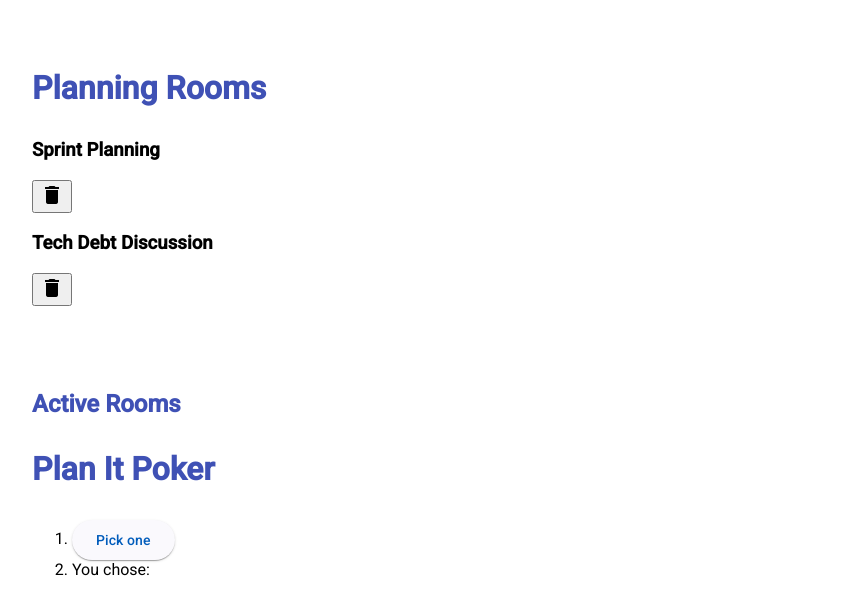
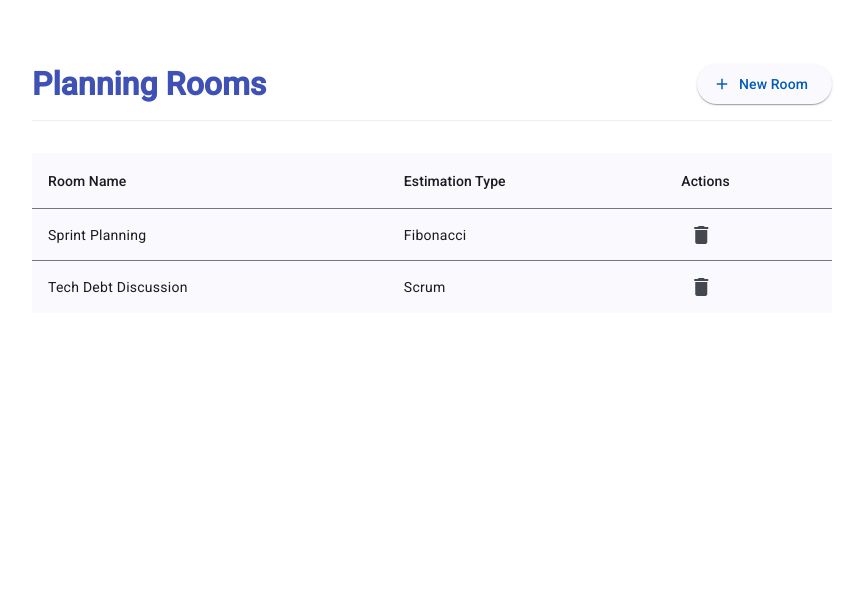
Before and after one commit to Iustin6x/PlanItPoker, an Angular app in the folder PlanItPokerAngular/: page / in a window 1280 px wide. Shown: the top 614 px of the page, without its empty margins (208-1072 px from the left). Built offline with nearby package versions, Linux system fonts and the light colour scheme.

Commit message:
room list

```diff
--- a/PlanItPokerAngular/src/app/app.config.ts
+++ b/PlanItPokerAngular/src/app/app.config.ts
@@ -3,7 +3,8 @@ import { provideRouter } from '@angular/router';
 
 import { routes } from './app.routes';
 import { provideClientHydration } from '@angular/platform-browser';
+import { MatNativeDateModule } from '@angular/material/core';
 
 export const appConfig: ApplicationConfig = {
-  providers: [provideZoneChangeDetection({ eventCoalescing: true }), provideRouter(routes), provideClientHydration()]
+  providers: [provideZoneChangeDetection({ eventCoalescing: true }), provideRouter(routes), provideClientHydration(), MatNativeDateModule]
 };
--- a/PlanItPokerAngular/src/app/modules/rooms/room-item/room-item.component.html
+++ /dev/null
@@ -1,8 +0,0 @@
-<div class="room-card">
-    <h3>{{ room.name }}</h3>
-    <div class="actions">
-      <button mat-icon-button (click)="onDelete()">
-        <mat-icon>delete</mat-icon>
-      </button>
-    </div>
-  </div>
--- a/PlanItPokerAngular/src/app/modules/rooms/room-item/room-item.component.ts
+++ /dev/null
@@ -1,20 +0,0 @@
-import { Component, Input, Output, EventEmitter } from '@angular/core';
-import { DatePipe } from '@angular/common';
-import { Room } from '../../../shared/models/room.model';
-import { MatIconModule } from '@angular/material/icon';
-
-@Component({
-  selector: 'app-room-item',
-  standalone: true,
-  imports: [MatIconModule, DatePipe],
-  templateUrl: './room-item.component.html',
-  styleUrl: './room-item.component.scss'
-})
-export class RoomItemComponent {
-  @Input({ required: true }) room!: Room;
-  @Output() delete = new EventEmitter<string>();
-
-  onDelete() {
-    this.delete.emit(this.room.id);
-  }
-}
--- a/PlanItPokerAngular/src/app/modules/rooms/rooms-list/rooms-list.component.html
+++ b/PlanItPokerAngular/src/app/modules/rooms/rooms-list/rooms-list.component.html
@@ -1,8 +1,35 @@
-<div class="room-list">
-    @for (room of rooms; track room.id) {
-      <app-room-item
-        [room]="room"
-        (delete)="handleDelete($event)"
-      />
-    }
-  </div>
+<table mat-table [dataSource]="rooms" class="mat-elevation-z8">
+    <!-- Nume Column -->
+    <ng-container matColumnDef="name">
+      <th mat-header-cell *matHeaderCellDef> Room Name </th>
+      <td mat-cell *matCellDef="let room"> {{ room.name }} </td>
+    </ng-container>
+
+    <!-- Card Type Column -->
+    <ng-container matColumnDef="cardType">
+      <th mat-header-cell *matHeaderCellDef> Estimation Type </th>
+      <td mat-cell *matCellDef="let room">
+        <span class="type-badge">{{ room.cardType | titlecase }}</span>
+      </td>
+    </ng-container>
+
+    <!-- Actions Column -->
+    <ng-container matColumnDef="actions">
+      <th mat-header-cell *matHeaderCellDef> Actions </th>
+      <td mat-cell *matCellDef="let room">
+        <button mat-icon-button (click)="onDelete(room.id)">
+          <mat-icon color="warn">delete</mat-icon>
+        </button>
+      </td>
+    </ng-container>
+
+    <tr mat-header-row *matHeaderRowDef="displayedColumns"></tr>
+    <tr mat-row *matRowDef="let row; columns: displayedColumns;"></tr>
+  </table>
+
+  @if (!rooms.length && !isLoading) {
+    <div class="no-data">
+      <mat-icon>meeting_room</mat-icon>
+      <p>No rooms found</p>
+    </div>
+  }
--- a/PlanItPokerAngular/src/app/modules/rooms/rooms-list/rooms-list.component.ts
+++ b/PlanItPokerAngular/src/app/modules/rooms/rooms-list/rooms-list.component.ts
@@ -1,22 +1,33 @@
 import { Component, Input, Output, EventEmitter } from '@angular/core';
 import { Room } from '../../../shared/models/room.model';
-import { NgFor } from '@angular/common';
-import { RoomItemComponent } from '../room-item/room-item.component';
+import { MatTableModule} from '@angular/material/table';
+import { MatIconModule } from '@angular/material/icon';
+import { MatButtonModule } from '@angular/material/button';
+import { CommonModule} from '@angular/common';
 
 
 @Component({
   selector: 'app-rooms-list',
   standalone: true,
-  imports: [NgFor, RoomItemComponent],
+  imports: [
+    MatTableModule,
+    MatTableModule,
+    MatIconModule,
+    MatButtonModule,
+    CommonModule,
+  ],
   templateUrl: './rooms-list.component.html',
   styleUrl: './rooms-list.component.scss'
 })
 export class RoomsListComponent {
-  @Input({ required: true }) rooms: Room[] = [];
+  @Input() rooms: Room[] = []
   @Output() delete = new EventEmitter<string>();
 
-  handleDelete(roomId: string) {
-    this.delete.emit(roomId); // Retransmitere ID către părinte
+  displayedColumns: string[] = ['name', 'cardType', 'actions'];
+  isLoading = false;
+
+  onDelete(roomId: string) {
+    this.delete.emit(roomId);
   }
 
 }
--- a/PlanItPokerAngular/src/app/modules/rooms/rooms-page/rooms-page.component.html
+++ b/PlanItPokerAngular/src/app/modules/rooms/rooms-page/rooms-page.component.html
@@ -1,50 +1,18 @@
-<div class="container">
-    <h1>Planning Rooms</h1>
+  <div class="container">
+    <div class="header">
+        <h1>Planning Rooms</h1>
+        <button mat-raised-button color="primary" (click)="openDialog()">
+          <mat-icon>add</mat-icon>
+          New Room
+        </button>
+      </div>
+
+    <app-rooms-list
+      [rooms]="rooms()"
+      (delete)="deleteRoom($event)"
+    />
 
     @if (isLoading()) {
       <mat-spinner diameter="50"></mat-spinner>
-    } @else {
-      <app-rooms-list
-        [rooms]="rooms()"
-        (delete)="deleteRoom($event)"
-      />
     }
   </div>
-
-<main class="container">
-    <section class="actions">
-      <h1>Active Rooms</h1>
-      <!-- <button (click)="handleCreateRoom()">New Room</button> -->
-    </section>
-
-    <!-- <nav class="filters">
-      <button *ngFor="let filter of filters"
-              [class.active]="activeFilter === filter.id"
-              (click)="setFilter(filter.id)">
-        {{ filter.label }}
-      </button>
-    </nav> -->
-
-    <!-- @if (isLoading()) {
-      <app-rooms-skeleton />
-    } @else if (error()) {
-      <app-error-message [message]="error()" />
-    } @else {
-      <app-rooms-list [rooms]="rooms()" />
-    }
-  </main> -->
-  <div class="home-container">
-      <h1>Plan It Poker</h1>
-      <ol>
-
-        <li>
-          <button mat-raised-button (click)="openDialog()">Pick one</button>
-        </li>
-         @if (roomData()) {
-          <li>
-            You chose: <em>{{roomData().name}}</em>
-          </li>
-        }
-      </ol>
-
-  </div>
--- a/PlanItPokerAngular/src/app/modules/rooms/rooms-page/rooms-page.component.scss
+++ b/PlanItPokerAngular/src/app/modules/rooms/rooms-page/rooms-page.component.scss
@@ -41,3 +41,18 @@
       text-align: right;
     }
   }
+
+
+  .header {
+    display: flex;
+    justify-content: space-between;
+    align-items: center;
+    margin-bottom: 2rem;
+    padding: 1rem 0;
+    border-bottom: 1px solid #eee;
+
+    h1 {
+      margin: 0;
+      color: #3f51b5;
+    }
+  }
--- a/PlanItPokerAngular/src/app/modules/rooms/rooms-page/rooms-page.component.ts
+++ b/PlanItPokerAngular/src/app/modules/rooms/rooms-page/rooms-page.component.ts
@@ -6,7 +6,7 @@ import {
 } from '@angular/material/dialog';
 import {MatFormFieldModule} from '@angular/material/form-field';
 import {MatInputModule} from '@angular/material/input';
-
+import { MatIconModule } from '@angular/material/icon';
 import { Router } from '@angular/router';
 import { lastValueFrom } from 'rxjs';
 import { NgFor, CommonModule } from '@angular/common';
@@ -20,7 +20,7 @@ import { MatProgressSpinnerModule } from '@angular/material/progress-spinner';
 @Component({
   selector: 'app-rooms-page',
   standalone: true,
-  imports: [MatFormFieldModule, MatInputModule, FormsModule, MatButtonModule, CommonModule, RoomsListComponent, MatProgressSpinnerModule],
+  imports: [MatFormFieldModule, MatInputModule, FormsModule, MatButtonModule, CommonModule, RoomsListComponent, MatProgressSpinnerModule, RoomsListComponent, MatIconModule ],
   templateUrl: './rooms-page.component.html',
   styleUrl: './rooms-page.component.scss'
 })
```
Also changed, not shown: PlanItPokerAngular/src/app/modules/rooms/room-item/room-item.component.scss (deleted), 1 other file (tests, documents, lock files or other folders).
